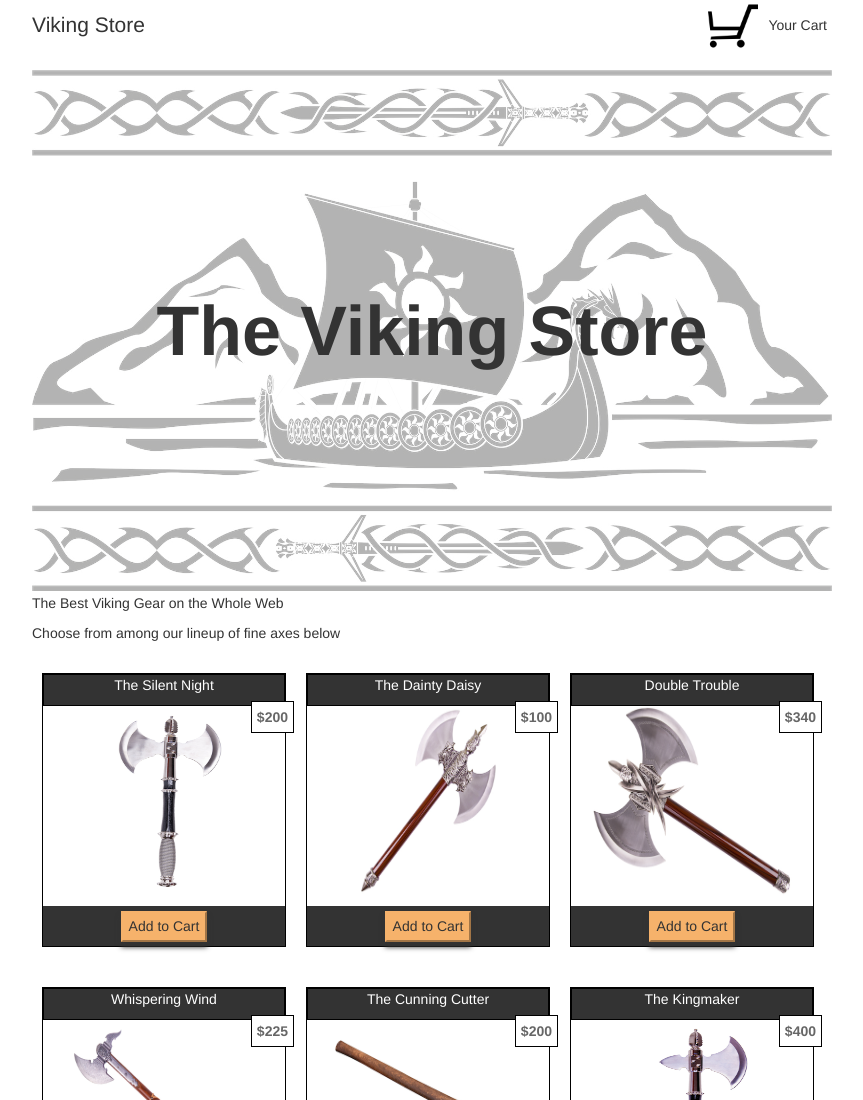
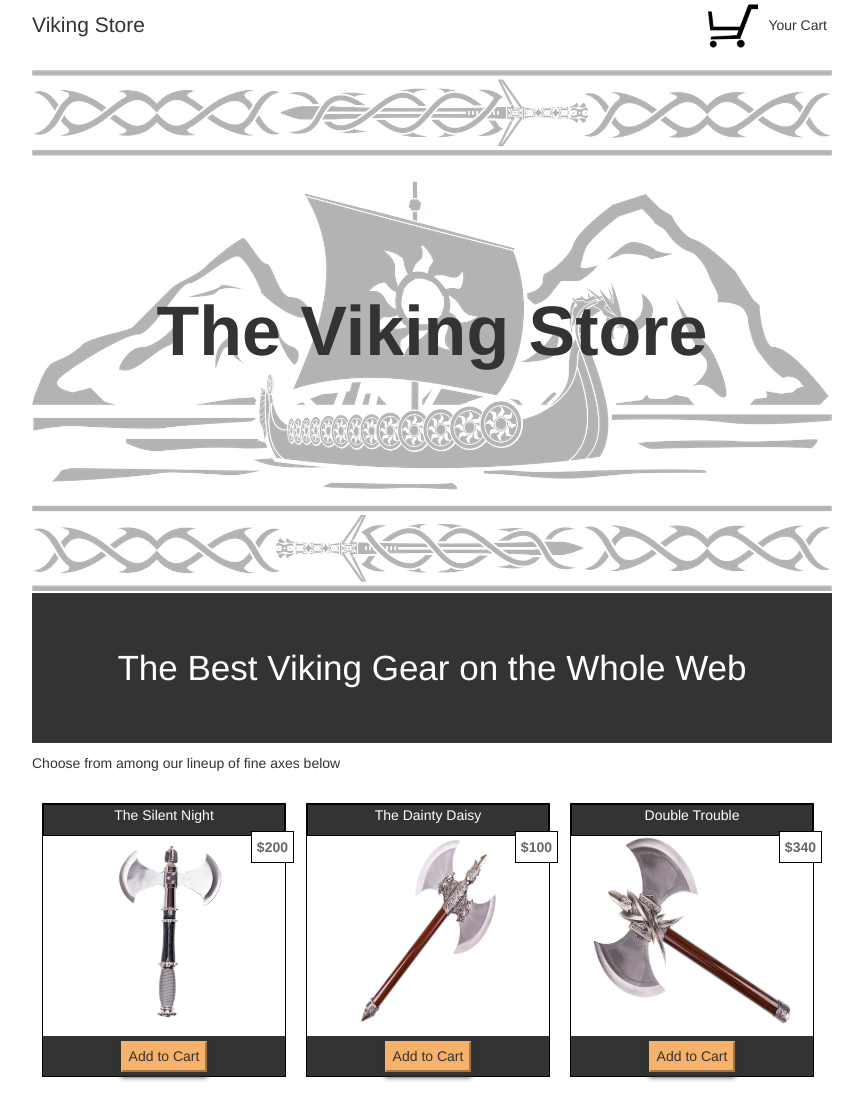
Before and after one commit to AnnAllan/vikingStore, a plain HTML site: page index.html in a window 1280 px wide. Shown: the top 1100 px of the page, without its empty margins (208-1071 px from the left). Drawn offline with nearby package versions, Linux system fonts and the light colour scheme.

Commit message:
Add tagline

```diff
--- a/main.css
+++ b/main.css
@@ -117,6 +117,15 @@ ul {
 	height: auto;
 	opacity: 0.3;
 }
+#tagline {
+	background-color: #333;
+	line-height: 150px;
+}
+#tagline p {
+	color: #fff;
+	font-size: 35px;
+	text-align: center;
+}
 #prodImages {
 	width: 800px;
 	margin: 0 auto;
```
